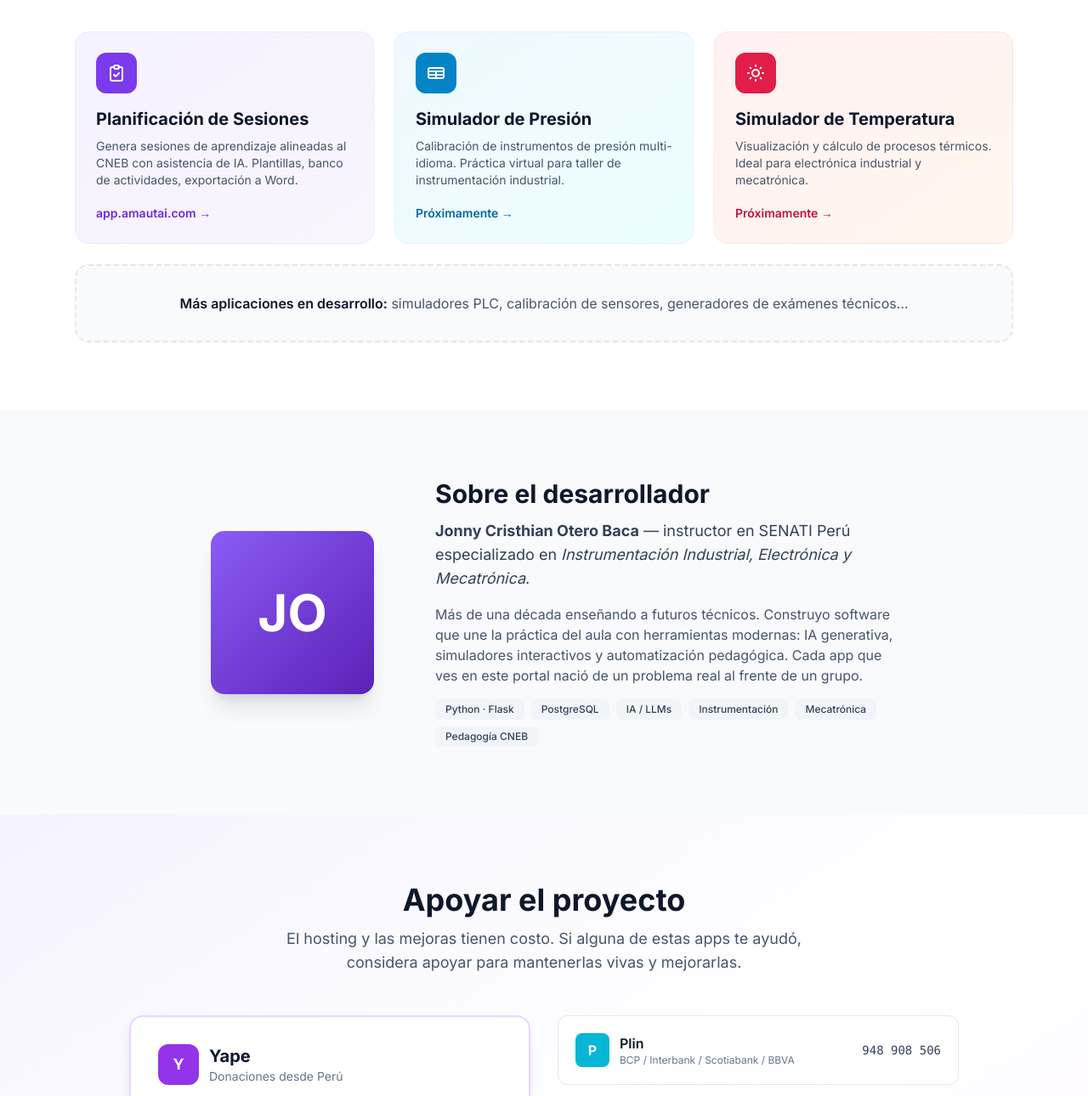
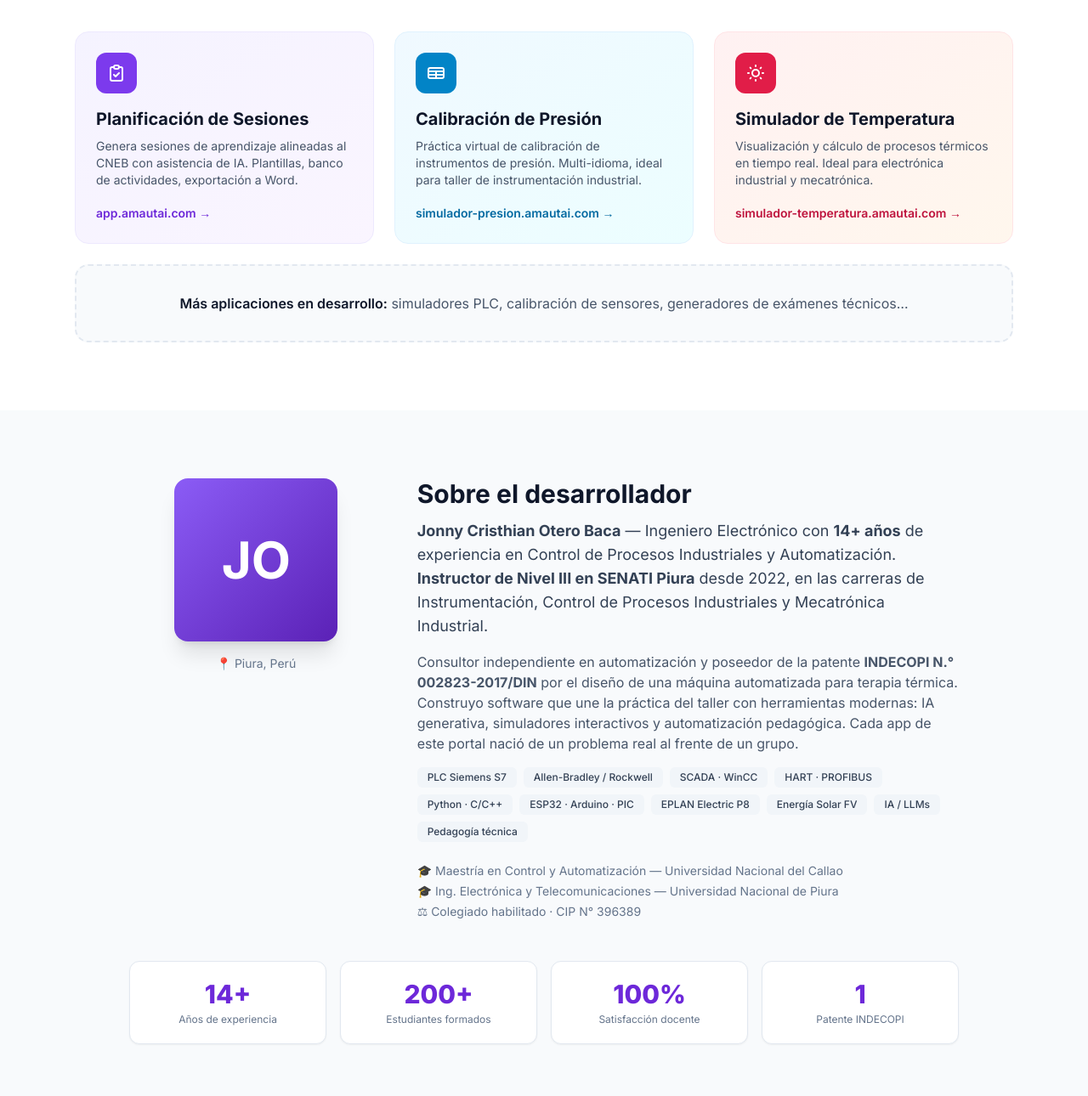
Before and after one commit to automaxtecx-png/amautai-portal, a plain HTML site: page index.html in a window 1280 px wide. Shown: the part 740-2030 px from the top of the page at 85% size. Drawn offline with nearby package versions, Linux system fonts and the light colour scheme.

Commit message:
Actualizar portal con datos del CV + favicon + cards de simuladores
- Bio expandida: Ing. Electronico, 14+ anios de experiencia, Instructor Nivel III SENATI desde 2022, patente INDECOPI
- Skills actualizados: PLC Siemens S7, Allen-Bradley, SCADA, HART/PROFIBUS, ESP32, EPLAN
- Formacion academica visible (Maestria + Ingenieria + CIP 396389)
- Stats cards: 14+ anios, 200+ estudiantes, 100% satisfaccion, 1 patente
- Footer: email profesional jcoterobaca@gmail.com, blog voltiosybytes, GitHub
- Favicon SVG custom (iniciales JO en gradient morado-brand)
- Cards de simuladores con links definitivos (simulador-presion / simulador-temperatura.amautai.com)
- Meta keywords para SEO
- Placeholder para Cloudflare Web Analytics

```diff
--- a/index.html
+++ b/index.html
@@ -4,8 +4,9 @@
   <meta charset="UTF-8" />
   <meta name="viewport" content="width=device-width, initial-scale=1.0" />
   <title>AmautAI — Aplicaciones para maestros y técnicos</title>
-  <meta name="description" content="Portal de aplicaciones pedagógicas y técnicas desarrolladas por Jonny Cristhian Otero Baca, instructor SENATI en instrumentación industrial, electrónica y mecatrónica." />
+  <meta name="description" content="Aplicaciones pedagógicas y técnicas para maestros y formadores en STEM. Por Jonny Cristhian Otero Baca — Ing. Electrónico, Instructor Nivel III SENATI Piura, especialista en instrumentación industrial y automatización." />
   <meta name="author" content="Jonny Cristhian Otero Baca" />
+  <meta name="keywords" content="instrumentación industrial, PLC Siemens, SCADA, mecatrónica, planificación de sesiones, SENATI, simuladores educativos, Piura" />
 
   <!-- Open Graph -->
   <meta property="og:title" content="AmautAI — Apps para maestros y técnicos" />
@@ -14,7 +15,9 @@
   <meta property="og:url" content="https://amautai.com" />
   <meta property="og:image" content="https://amautai.com/assets/logo-amautai.png" />
 
-  <link rel="icon" href="/assets/logo-amautai.png" type="image/png" />
+  <link rel="icon" type="image/svg+xml" href="/assets/favicon.svg" />
+  <link rel="alternate icon" href="/assets/logo-amautai.png" type="image/png" />
+  <link rel="apple-touch-icon" href="/assets/logo-amautai.png" />
 
   <!-- Fonts -->
   <link rel="preconnect" href="https://fonts.googleapis.com" />
@@ -127,32 +130,32 @@
         </a>
 
         <!-- App: Simulador de Presión -->
-        <a href="#" class="group block p-6 bg-gradient-to-br from-sky-50 to-cyan-50 rounded-2xl border border-sky-100 hover:border-sky-300 transition hover:shadow-lg">
+        <a href="https://simulador-presion.amautai.com" class="group block p-6 bg-gradient-to-br from-sky-50 to-cyan-50 rounded-2xl border border-sky-100 hover:border-sky-300 transition hover:shadow-lg">
           <div class="w-12 h-12 bg-sky-600 text-white rounded-xl flex items-center justify-center mb-4 group-hover:scale-110 transition">
             <svg class="w-6 h-6" fill="none" stroke="currentColor" stroke-width="2" viewBox="0 0 24 24"><path stroke-linecap="round" stroke-linejoin="round" d="M3 10h18M3 14h18m-9-4v8m-7 0h14a2 2 0 002-2V8a2 2 0 00-2-2H5a2 2 0 00-2 2v8a2 2 0 002 2z" /></svg>
           </div>
-          <h3 class="text-xl font-bold text-slate-900 mb-2">Simulador de Presión</h3>
+          <h3 class="text-xl font-bold text-slate-900 mb-2">Calibración de Presión</h3>
           <p class="text-sm text-slate-600 mb-4">
-            Calibración de instrumentos de presión multi-idioma.
-            Práctica virtual para taller de instrumentación industrial.
+            Práctica virtual de calibración de instrumentos de presión.
+            Multi-idioma, ideal para taller de instrumentación industrial.
           </p>
-          <span class="text-sm font-semibold text-sky-700">
-            Próximamente →
+          <span class="text-sm font-semibold text-sky-700 group-hover:text-sky-900">
+            simulador-presion.amautai.com →
           </span>
         </a>
 
         <!-- App: Simulador de Temperatura -->
-        <a href="#" class="group block p-6 bg-gradient-to-br from-rose-50 to-orange-50 rounded-2xl border border-rose-100 hover:border-rose-300 transition hover:shadow-lg">
+        <a href="https://simulador-temperatura.amautai.com" class="group block p-6 bg-gradient-to-br from-rose-50 to-orange-50 rounded-2xl border border-rose-100 hover:border-rose-300 transition hover:shadow-lg">
           <div class="w-12 h-12 bg-rose-600 text-white rounded-xl flex items-center justify-center mb-4 group-hover:scale-110 transition">
             <svg class="w-6 h-6" fill="none" stroke="currentColor" stroke-width="2" viewBox="0 0 24 24"><path stroke-linecap="round" stroke-linejoin="round" d="M12 3v1m0 16v1m9-9h-1M4 12H3m15.364 6.364l-.707-.707M6.343 6.343l-.707-.707m12.728 0l-.707.707M6.343 17.657l-.707.707M16 12a4 4 0 11-8 0 4 4 0 018 0z" /></svg>
           </div>
           <h3 class="text-xl font-bold text-slate-900 mb-2">Simulador de Temperatura</h3>
           <p class="text-sm text-slate-600 mb-4">
-            Visualización y cálculo de procesos térmicos.
+            Visualización y cálculo de procesos térmicos en tiempo real.
             Ideal para electrónica industrial y mecatrónica.
           </p>
-          <span class="text-sm font-semibold text-rose-700">
-            Próximamente →
+          <span class="text-sm font-semibold text-rose-700 group-hover:text-rose-900">
+            simulador-temperatura.amautai.com →
           </span>
         </a>
 
@@ -170,33 +173,70 @@
 
   <!-- ───────────── SOBRE MÍ ───────────── -->
   <section id="sobre-mi" class="py-20">
-    <div class="max-w-4xl mx-auto px-6">
-      <div class="grid md:grid-cols-3 gap-10 items-center">
+    <div class="max-w-5xl mx-auto px-6">
+      <div class="grid md:grid-cols-3 gap-10 items-start mb-12">
         <div class="md:col-span-1">
           <div class="w-48 h-48 mx-auto rounded-2xl bg-gradient-to-br from-brand-500 to-brand-800 flex items-center justify-center text-white text-6xl font-bold shadow-xl">
             JO
+          </div>
+          <div class="text-center mt-4 text-sm text-slate-500">
+            📍 Piura, Perú
           </div>
         </div>
         <div class="md:col-span-2">
           <h2 class="text-3xl font-bold text-slate-900 mb-3">Sobre el desarrollador</h2>
           <p class="text-lg text-slate-700 mb-4">
-            <strong>Jonny Cristhian Otero Baca</strong> — instructor en SENATI Perú especializado en
-            <em>Instrumentación Industrial, Electrónica y Mecatrónica</em>.
+            <strong>Jonny Cristhian Otero Baca</strong> — Ingeniero Electrónico con
+            <strong>14+ años</strong> de experiencia en Control de Procesos Industriales
+            y Automatización. <strong>Instructor de Nivel III en SENATI Piura</strong>
+            desde 2022, en las carreras de Instrumentación, Control de Procesos
+            Industriales y Mecatrónica Industrial.
           </p>
           <p class="text-slate-600 mb-4">
-            Más de una década enseñando a futuros técnicos. Construyo software que une
-            la práctica del aula con herramientas modernas: IA generativa, simuladores
-            interactivos y automatización pedagógica. Cada app que ves en este portal
-            nació de un problema real al frente de un grupo.
+            Consultor independiente en automatización y poseedor de la patente
+            <strong>INDECOPI N.° 002823-2017/DIN</strong> por el diseño de una máquina
+            automatizada para terapia térmica. Construyo software que une la práctica
+            del taller con herramientas modernas: IA generativa, simuladores
+            interactivos y automatización pedagógica. Cada app de este portal nació
+            de un problema real al frente de un grupo.
           </p>
           <div class="flex flex-wrap gap-2 mt-4">
-            <span class="px-3 py-1 bg-slate-100 text-slate-700 rounded-md text-xs font-medium">Python · Flask</span>
-            <span class="px-3 py-1 bg-slate-100 text-slate-700 rounded-md text-xs font-medium">PostgreSQL</span>
+            <span class="px-3 py-1 bg-slate-100 text-slate-700 rounded-md text-xs font-medium">PLC Siemens S7</span>
+            <span class="px-3 py-1 bg-slate-100 text-slate-700 rounded-md text-xs font-medium">Allen-Bradley / Rockwell</span>
+            <span class="px-3 py-1 bg-slate-100 text-slate-700 rounded-md text-xs font-medium">SCADA · WinCC</span>
+            <span class="px-3 py-1 bg-slate-100 text-slate-700 rounded-md text-xs font-medium">HART · PROFIBUS</span>
+            <span class="px-3 py-1 bg-slate-100 text-slate-700 rounded-md text-xs font-medium">Python · C/C++</span>
+            <span class="px-3 py-1 bg-slate-100 text-slate-700 rounded-md text-xs font-medium">ESP32 · Arduino · PIC</span>
+            <span class="px-3 py-1 bg-slate-100 text-slate-700 rounded-md text-xs font-medium">EPLAN Electric P8</span>
+            <span class="px-3 py-1 bg-slate-100 text-slate-700 rounded-md text-xs font-medium">Energía Solar FV</span>
             <span class="px-3 py-1 bg-slate-100 text-slate-700 rounded-md text-xs font-medium">IA / LLMs</span>
-            <span class="px-3 py-1 bg-slate-100 text-slate-700 rounded-md text-xs font-medium">Instrumentación</span>
-            <span class="px-3 py-1 bg-slate-100 text-slate-700 rounded-md text-xs font-medium">Mecatrónica</span>
-            <span class="px-3 py-1 bg-slate-100 text-slate-700 rounded-md text-xs font-medium">Pedagogía CNEB</span>
+            <span class="px-3 py-1 bg-slate-100 text-slate-700 rounded-md text-xs font-medium">Pedagogía técnica</span>
           </div>
+          <div class="mt-6 text-sm text-slate-500 space-y-1">
+            <p>🎓 Maestría en Control y Automatización — Universidad Nacional del Callao</p>
+            <p>🎓 Ing. Electrónica y Telecomunicaciones — Universidad Nacional de Piura</p>
+            <p>⚖ Colegiado habilitado · CIP N° 396389</p>
+          </div>
+        </div>
+      </div>
+
+      <!-- Stats -->
+      <div class="grid grid-cols-2 md:grid-cols-4 gap-4 mt-10">
+        <div class="text-center p-5 bg-white rounded-xl border border-slate-200 shadow-sm">
+          <div class="text-3xl font-extrabold text-brand-700">14+</div>
+          <div class="text-xs text-slate-500 mt-1">Años de experiencia</div>
+        </div>
+        <div class="text-center p-5 bg-white rounded-xl border border-slate-200 shadow-sm">
+          <div class="text-3xl font-extrabold text-brand-700">200+</div>
+          <div class="text-xs text-slate-500 mt-1">Estudiantes formados</div>
+        </div>
+        <div class="text-center p-5 bg-white rounded-xl border border-slate-200 shadow-sm">
+          <div class="text-3xl font-extrabold text-brand-700">100%</div>
+          <div class="text-xs text-slate-500 mt-1">Satisfacción docente</div>
+        </div>
+        <div class="text-center p-5 bg-white rounded-xl border border-slate-200 shadow-sm">
+          <div class="text-3xl font-extrabold text-brand-700">1</div>
+          <div class="text-xs text-slate-500 mt-1">Patente INDECOPI</div>
         </div>
       </div>
     </div>
@@ -349,13 +389,21 @@
           <h4 class="font-semibold text-white mb-3">Contacto</h4>
           <ul class="space-y-2 text-sm">
             <li>
-              <a href="mailto:automax.tecx@gmail.com" class="hover:text-white transition">
-                automax.tecx@gmail.com
+              <a href="mailto:jcoterobaca@gmail.com" class="hover:text-white transition">
+                ✉ jcoterobaca@gmail.com
               </a>
             </li>
-            <!-- TODO: agrega tus redes -->
-            <li><a href="#" class="hover:text-white transition">LinkedIn</a></li>
-            <li><a href="#" class="hover:text-white transition">GitHub</a></li>
+            <li>
+              <a href="https://voltiosybytes.blogspot.com" target="_blank" rel="noopener" class="hover:text-white transition">
+                ✍ voltiosybytes.blogspot.com
+              </a>
+            </li>
+            <li>
+              <a href="https://github.com/automaxtecx-png" target="_blank" rel="noopener" class="hover:text-white transition">
+                ⌥ github.com/automaxtecx-png
+              </a>
+            </li>
+            <li class="text-slate-500">📍 Piura, Perú</li>
           </ul>
         </div>
       </div>
@@ -366,5 +414,16 @@
     </div>
   </footer>
 
+  <!-- ───────────── Cloudflare Web Analytics ───────────── -->
+  <!--
+    TODO ANALYTICS: pegar aqui el snippet completo que da CF en
+    Dashboard → Analytics & Logs → Web Analytics → Add a site → amautai.com
+    Formato esperado:
+      <script defer src='https://static.cloudflareinsights.com/beacon.min.js'
+              data-cf-beacon='{"token": "AQUI_VA_EL_TOKEN"}'></script>
+    Mientras tanto, ya tienes analytics nativos del Worker (req/s, errores)
+    en Workers & Pages → amautai-portal → Metrics.
+  -->
+
 </body>
 </html>
```
Also changed, not shown: assets/favicon.svg (added).
